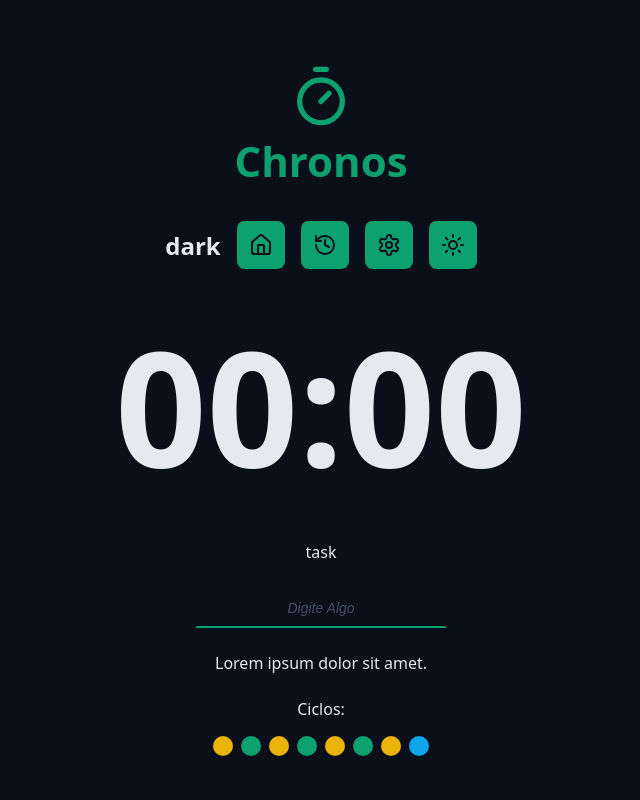
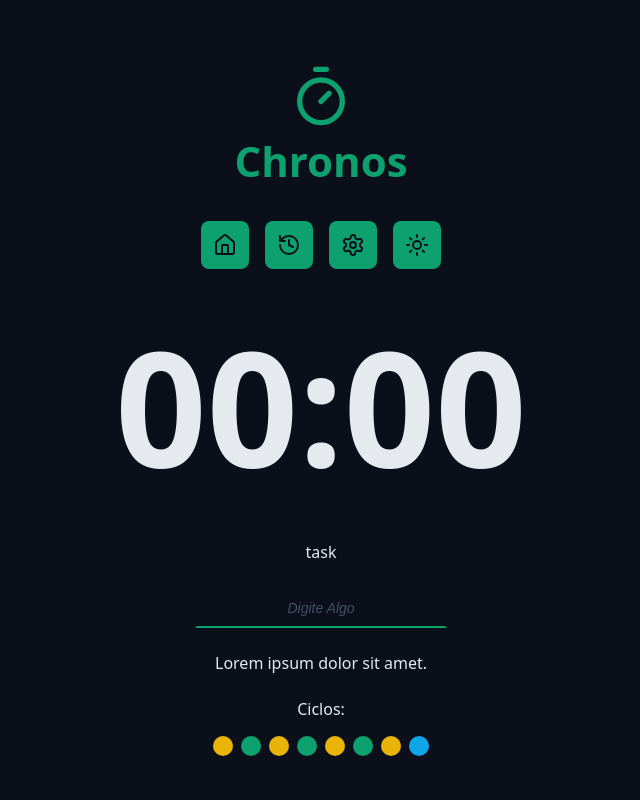
Before and after one commit to Gabrielhscl/Chronos-pomodoro, a React app: page / in a window 1280 px wide. Shown: the top 800 px of the page, without its empty margins (319-959 px from the left). Built offline with nearby package versions, Linux system fonts and the light colour scheme; the HTML template or start-up script is replaced by a standard one.

Commit message:
39. Salvando o tema no localStorage e trocando o ícone de sol e lua

```diff
--- a/src/componets/Menu/index.tsx
+++ b/src/componets/Menu/index.tsx
@@ -1,11 +1,27 @@
-import { HistoryIcon, HouseIcon, SettingsIcon, SunIcon } from 'lucide-react';
+import {
+  HistoryIcon,
+  HouseIcon,
+  SettingsIcon,
+  SunIcon,
+  MoonIcon,
+} from 'lucide-react';
 import styles from './styles.module.css';
 import { useState, useEffect } from 'react';
 
 type AvailaleThemes = 'dark' | 'light';
 
 export function Menu() {
-  const [theme, setTheme] = useState<AvailaleThemes>('dark');
+  const [theme, setTheme] = useState<AvailaleThemes>(() => {
+    const storageTheme =
+      (localStorage.getItem('theme') as AvailaleThemes) || 'dark';
+
+    return storageTheme;
+  });
+
+  const nextThemeIcon = {
+    dark: <SunIcon aria-hidden='true' focusable='false' />,
+    light: <MoonIcon aria-hidden='true' focusable='false' />,
+  };
 
   function handleThemeChange(event: React.MouseEvent<HTMLAnchorElement>) {
     event.preventDefault();
@@ -18,11 +34,12 @@ export function Menu() {
   }
   useEffect(() => {
     document.documentElement.setAttribute('data-theme', theme);
+
+    localStorage.setItem('theme', theme);
   }, [theme]);
 
   return (
     <nav className={styles.menu} aria-label='Menu de navegação principal'>
-      <h1>{theme}</h1>
       <a
         className={styles.menuLink}
         href='#'
@@ -54,7 +71,7 @@ export function Menu() {
         title='Alternar Tema'
         onClick={handleThemeChange}
       >
-        <SunIcon aria-hidden='true' focusable='false' />
+        {nextThemeIcon[theme]}
       </a>
     </nav>
   );
```
